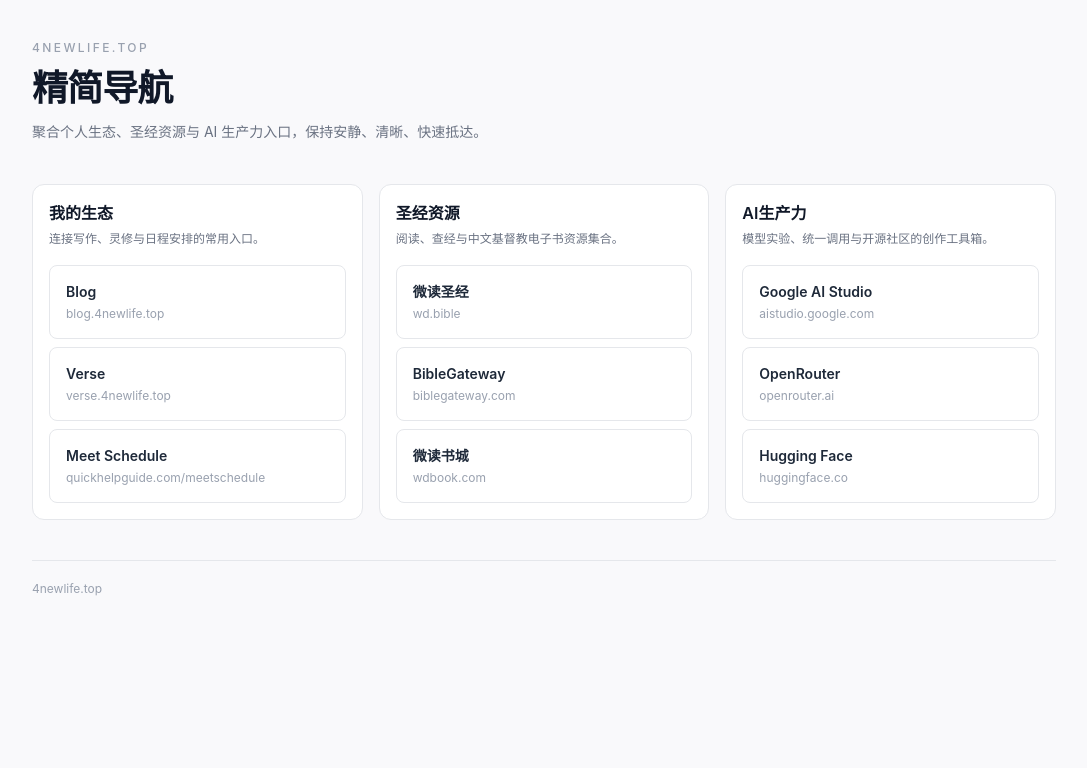
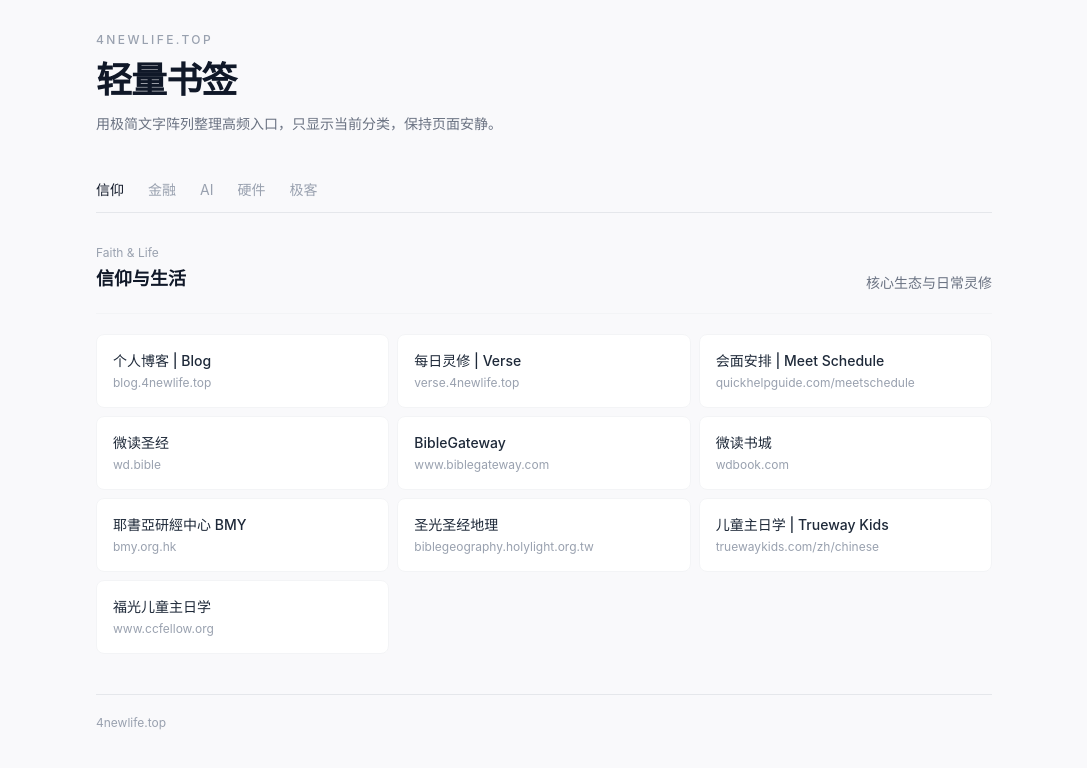
Before and after one commit to wangmuxi/4newlife_home, a Next.js app: page / in a window 1280 px wide. Shown: the top 768 px of the page, without its empty margins (96-1183 px from the left). Built offline with nearby package versions, Linux system fonts and the light colour scheme.

Commit message:
Integrate bookmark tabs navigation
Co-authored-by: wangmuxi <wangmuxi@users.noreply.github.com>

```diff
--- a/app/page.tsx
+++ b/app/page.tsx
@@ -1,132 +1,231 @@
+"use client";
+
+import { useMemo, useState } from "react";
+
 type NavItem = {
-  title: string;
-  href: string;
-  displayUrl: string;
+  name: string;
+  url: string;
 };
 
-type NavSection = {
-  title: string;
+type NavigationCategory = {
+  id: string;
+  tab: string;
+  category: string;
+  label: string;
   description: string;
   items: NavItem[];
 };
 
-const sections: NavSection[] = [
+const navigationData = [
   {
-    title: "我的生态",
-    description: "连接写作、灵修与日程安排的常用入口。",
+    id: "faith",
+    tab: "信仰",
+    category: "信仰与生活",
+    label: "Faith & Life",
+    description: "核心生态与日常灵修",
     items: [
+      { name: "个人博客 | Blog", url: "https://blog.4newlife.top" },
+      { name: "每日灵修 | Verse", url: "https://verse.4newlife.top" },
       {
-        title: "Blog",
-        href: "https://blog.4newlife.top",
-        displayUrl: "blog.4newlife.top",
+        name: "会面安排 | Meet Schedule",
+        url: "https://quickhelpguide.com/meetschedule",
       },
+      { name: "微读圣经", url: "https://wd.bible" },
+      { name: "BibleGateway", url: "https://www.biblegateway.com" },
+      { name: "微读书城", url: "https://wdbook.com" },
+      { name: "耶書亞研經中心 BMY", url: "https://bmy.org.hk" },
+      { name: "圣光圣经地理", url: "http://biblegeography.holylight.org.tw" },
       {
-        title: "Verse",
-        href: "https://verse.4newlife.top",
-        displayUrl: "verse.4newlife.top",
+        name: "儿童主日学 | Trueway Kids",
+        url: "https://truewaykids.com/zh/chinese",
       },
-      {
-        title: "Meet Schedule",
-        href: "https://quickhelpguide.com/meetschedule",
-        displayUrl: "quickhelpguide.com/meetschedule",
-      },
+      { name: "福光儿童主日学", url: "http://www.ccfellow.org" },
     ],
   },
   {
-    title: "圣经资源",
-    description: "阅读、查经与中文基督教电子书资源集合。",
+    id: "quant",
+    tab: "金融",
+    category: "市场与量化",
+    label: "Quant & Trading",
+    description: "看盘和分析数据的工具箱",
     items: [
+      { name: "MacroMicro 財經M平方", url: "https://www.macromicro.me" },
       {
-        title: "微读圣经",
-        href: "https://wd.bible",
-        displayUrl: "wd.bible",
+        name: "美聯儲加息預期 | CME FedWatch",
+        url: "https://www.cmegroup.com",
       },
       {
-        title: "BibleGateway",
-        href: "https://www.biblegateway.com",
-        displayUrl: "biblegateway.com",
+        name: "原油基本面与走势 | MarketWatch",
+        url: "https://www.marketwatch.com",
       },
+      { name: "黄金白银比率 | GOLD.co.uk", url: "https://www.gold.co.uk" },
       {
-        title: "微读书城",
-        href: "https://wdbook.com",
-        displayUrl: "wdbook.com",
+        name: "铜金比率 | Longtermtrends",
+        url: "https://www.longtermtrends.net",
       },
+      { name: "Crypto Fear & Greed / Bubbles", url: "https://cryptobubbles.net" },
     ],
   },
   {
-    title: "AI生产力",
-    description: "模型实验、统一调用与开源社区的创作工具箱。",
+    id: "ai",
+    tab: "AI",
+    category: "AI 生产力与创作",
+    label: "AI Tools",
+    description: "大模型平台与多媒体创作",
+    items: [
+      { name: "Google AI Studio", url: "https://aistudio.google.com" },
+      { name: "OpenRouter / Claude AI", url: "https://openrouter.ai" },
+      { name: "Coze / Hugging Face", url: "https://huggingface.co" },
+      {
+        name: "Kokoro TTS 语音合成",
+        url: "https://github.com/NeuralFalconYT",
+      },
+      { name: "Lexica 艺术图库", url: "https://lexica.art" },
+      {
+        name: "Midjourney 提示词生成器",
+        url: "https://promptomania.com",
+      },
+      { name: "FlowGPT & Godmode 智能体", url: "https://godmode.space" },
+    ],
+  },
+  {
+    id: "hardware",
+    tab: "硬件",
+    category: "电子工程与硬件",
+    label: "Tech & Infrastructure",
+    description: "硬件开发与云基础设施",
+    items: [
+      { name: "嘉立创阻抗计算", url: "https://tools.jlc.com" },
+      {
+        name: "时钟抖动 Jitter 深度理解",
+        url: "https://www.cytech.com",
+      },
+      {
+        name: "MATLAB SerDes CDR 恢复计算",
+        url: "https://ww2.mathworks.cn",
+      },
+      {
+        name: "Jetson Linux Archive & Camera Wiki",
+        url: "https://developer.nvidia.com",
+      },
+      { name: "Oracle 云免费套餐 & IDCS 登录", url: "https://www.oracle.com" },
+    ],
+  },
+  {
+    id: "geek",
+    tab: "极客",
+    category: "极客生活与工具",
+    label: "Geek Life & Tools",
+    description: "自建服务与网络测试工具",
     items: [
       {
-        title: "Google AI Studio",
-        href: "https://aistudio.google.com",
-        displayUrl: "aistudio.google.com",
+        name: "Homekit 双路 PWM 灯控板",
+        url: "https://x.jlc.com",
       },
       {
-        title: "OpenRouter",
-        href: "https://openrouter.ai",
-        displayUrl: "openrouter.ai",
+        name: "ESXI 安装黑群晖图文教程",
+        url: "https://kzpu.com",
       },
       {
-        title: "Hugging Face",
-        href: "https://huggingface.co",
-        displayUrl: "huggingface.co",
+        name: "Open Port Check & 端口扫描",
+        url: "https://www.yougetsignal.com",
       },
+      {
+        name: "InfiniCLOUD 云存储文件浏览器",
+        url: "https://miya.teracloud.jp",
+      },
+      { name: "Dillinger 在线 Markdown 编辑器", url: "https://dillinger.io" },
     ],
   },
-];
+] satisfies NavigationCategory[];
+
+function getDisplayUrl(url: string) {
+  const parsed = new URL(url);
+  return `${parsed.hostname}${parsed.pathname === "/" ? "" : parsed.pathname}`;
+}
 
 export default function Home() {
+  const [activeCategoryId, setActiveCategoryId] = useState(navigationData[0].id);
+
+  const activeCategory = useMemo(
+    () =>
+      navigationData.find((category) => category.id === activeCategoryId) ??
+      navigationData[0],
+    [activeCategoryId],
+  );
+
   return (
-    <main className="min-h-screen bg-[#F9F9FB] px-5 py-10 text-gray-900 sm:px-8 lg:px-12">
-      <div className="mx-auto w-full max-w-5xl">
-        <header className="mb-10">
+    <main className="min-h-screen bg-[#F9F9FB] px-5 py-8 text-gray-900 sm:px-8 lg:px-12">
+      <div className="mx-auto w-full max-w-4xl">
+        <header className="mb-8">
           <p className="text-xs font-medium uppercase tracking-[0.2em] text-gray-400">
             4newlife.top
           </p>
           <h1 className="mt-3 text-3xl font-semibold tracking-tight text-gray-900 sm:text-4xl">
-            精简导航
+            轻量书签
           </h1>
           <p className="mt-3 max-w-2xl text-sm leading-6 text-gray-500">
-            聚合个人生态、圣经资源与 AI 生产力入口，保持安静、清晰、快速抵达。
+            用极简文字阵列整理高频入口，只显示当前分类，保持页面安静。
           </p>
         </header>
 
-        <section className="grid gap-4 md:grid-cols-3">
-          {sections.map((section) => (
-            <div
-              key={section.title}
-              className="rounded-xl border border-gray-200 bg-white p-4"
+        <nav
+          aria-label="书签分类"
+          className="mb-8 flex gap-6 overflow-x-auto border-b border-gray-200 text-sm"
         >
-              <div className="mb-4">
-                <h2 className="text-base font-semibold text-gray-900">
-                  {section.title}
+          {navigationData.map((category) => {
+            const isActive = category.id === activeCategory.id;
+
+            return (
+              <button
+                key={category.id}
+                type="button"
+                aria-current={isActive ? "page" : undefined}
+                onClick={() => setActiveCategoryId(category.id)}
+                className={`-mb-px border-b py-3 transition-colors duration-150 ${
+                  isActive
+                    ? "border-gray-900 text-gray-900"
+                    : "border-transparent text-gray-400 hover:border-gray-300 hover:text-gray-700"
+                }`}
+              >
+                {category.tab}
+              </button>
+            );
+          })}
+        </nav>
+
+        <section aria-labelledby="active-category-heading">
+          <div className="mb-5 flex flex-col gap-1 border-b border-gray-100 pb-5 sm:flex-row sm:items-end sm:justify-between">
+            <div>
+              <p className="text-xs text-gray-400">{activeCategory.label}</p>
+              <h2
+                id="active-category-heading"
+                className="mt-1 text-lg font-semibold text-gray-900"
+              >
+                {activeCategory.category}
               </h2>
-                <p className="mt-1 text-xs leading-5 text-gray-500">
-                  {section.description}
-                </p>
+            </div>
+            <p className="text-sm text-gray-500">{activeCategory.description}</p>
           </div>
 
-              <div className="grid gap-2">
-                {section.items.map((item) => (
+          <div className="grid gap-2 sm:grid-cols-2 lg:grid-cols-3">
+            {activeCategory.items.map((item) => (
               <a
-                    key={item.href}
-                    href={item.href}
+                key={item.url}
+                href={item.url}
                 target="_blank"
                 rel="noreferrer"
-                    className="block rounded-lg border border-gray-200 bg-white p-4 transition-colors duration-150 hover:border-gray-300 hover:bg-gray-50"
+                className="block rounded-lg border border-gray-100 bg-white p-4 transition-colors duration-150 hover:border-gray-300 hover:bg-gray-50"
               >
-                    <h3 className="text-sm font-semibold text-gray-800">
-                      {item.title}
+                <h3 className="truncate text-sm font-medium text-gray-800">
+                  {item.name}
                 </h3>
                 <p className="mt-1 truncate text-xs text-gray-400">
-                      {item.displayUrl}
+                  {getDisplayUrl(item.url)}
                 </p>
               </a>
             ))}
           </div>
-            </div>
-          ))}
         </section>
 
         <footer className="mt-10 border-t border-gray-200 pt-5 text-xs text-gray-400">
```
Lines whose indentation alone changed are shown as unchanged.
